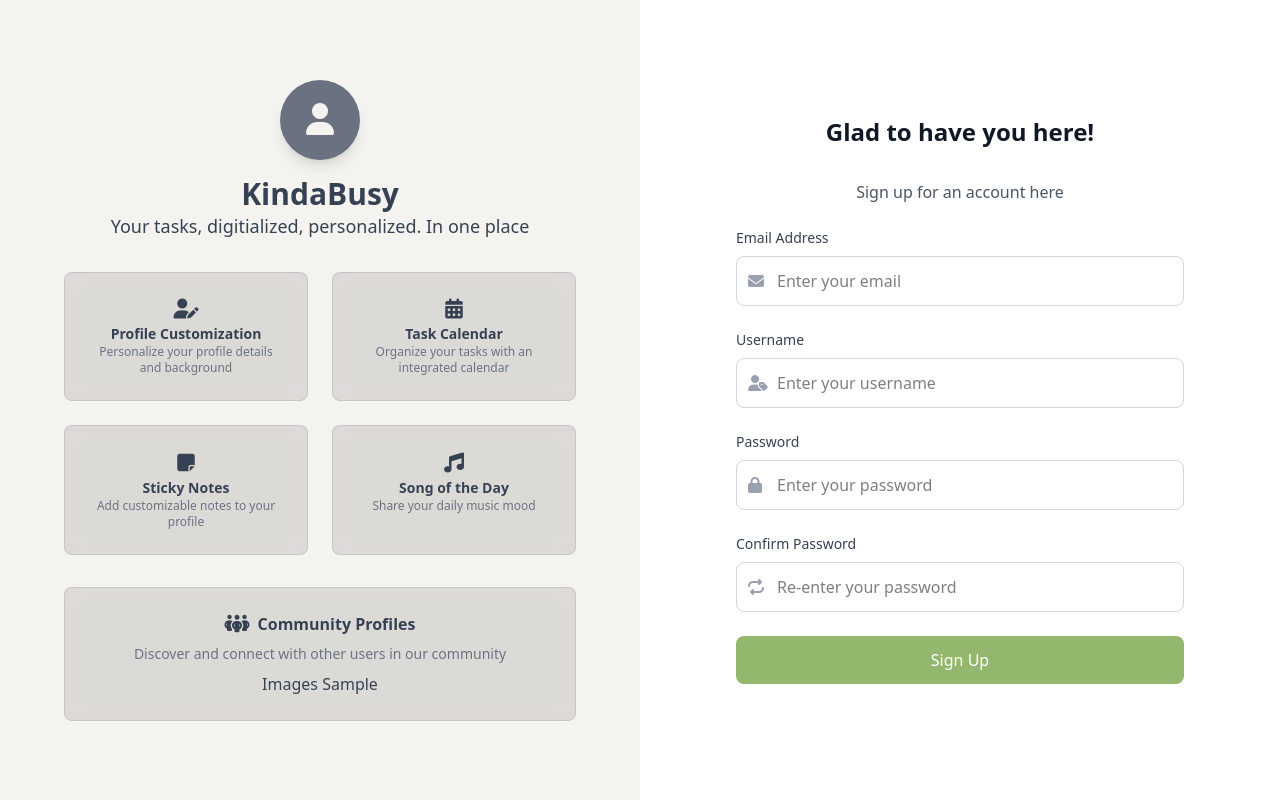
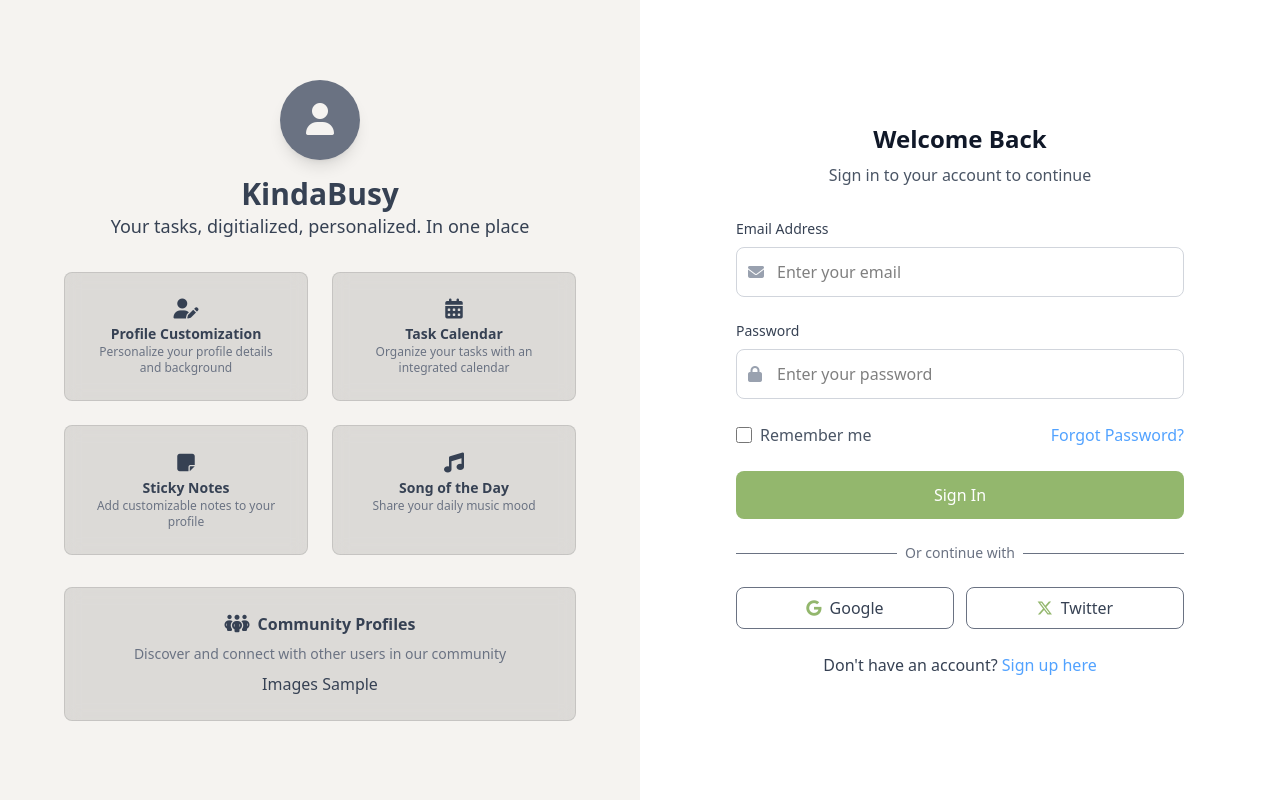
Before and after one commit to MarkLorens/KindaBusy, a React (Vite) app: page /login in a window 1280 px wide. Built offline with nearby package versions, Linux system fonts and the light colour scheme; no server answers.

Commit message:
Implemented login/register form toggle

```diff
--- a/src/App.jsx
+++ b/src/App.jsx
@@ -2,7 +2,7 @@ import { BrowserRouter, Routes, Route, Navigate } from "react-router-dom";
 import Login from "./pages/Login.jsx";
 import Home from "./pages/Home.jsx";
 import Task from "./pages/Task.jsx";
-import { ModalProvider } from "../ModalContext.jsx";
+import { ModalProvider } from "./context/ModalContext.jsx";
 import { AuthContext } from "./context/authcontext.jsx";
 import { Protected } from "./components/Protected.jsx";
 import { GuestOnly } from "./components/GuestOnly.jsx";
--- a/src/components/FormRegister.jsx
+++ b/src/components/FormRegister.jsx
@@ -1,6 +1,6 @@
 import { use, useState } from "react";
 
-const FormRegister = () => {
+const FormRegister = ({ onToggle }) => {
   const [email, setEmail] = useState("");
   const [password, setPassword] = useState("");
   const [confirmPassword, setConfirmPassword] = useState("");
@@ -16,8 +16,8 @@ const FormRegister = () => {
           <h2 className="text-2xl font-bold text-gray-900 mb-2">
             Glad to have you here!
           </h2>
+          <p className="text-gray-600">Sign up for an account here</p>
         </div>
-        <p className="text-gray-600">Sign up for an account here</p>
         <form action="#" className="space-y-6" id="Register-Form">
           <div id="Email-Form" className="text-left">
             <label
@@ -102,6 +102,17 @@ const FormRegister = () => {
               Sign Up
             </button>
           </div>
+          <div id="SignUp">
+            <span className="text-gray-700">
+              Already have an account?{" "}
+              <span
+                onClick={onToggle}
+                className="text-md text-blue-400 cursor-pointer hover:text-blue-500 transition-colors"
+              >
+                Sign in here
+              </span>
+            </span>
+          </div>
         </form>
       </div>
     </div>
--- a/src/components/formLogin.jsx
+++ b/src/components/formLogin.jsx
@@ -3,7 +3,7 @@ import { getAuth, signInWithEmailAndPassword } from "firebase/auth";
 import { useState } from "react";
 import { useNavigate } from "react-router-dom";
 
-const formLogin = () => {
+const formLogin = ({ onToggle }) => {
   const [email, setEmail] = useState("");
   const [password, setPassword] = useState("");
   const [error, setError] = useState(null);
@@ -122,7 +122,10 @@ const formLogin = () => {
         <div id="SignUp">
           <span className="text-gray-700">
             Don't have an account?{" "}
-            <span className="text-md text-blue-400 cursor-pointer hover:text-blue-500 transition-colors">
+            <span
+              onClick={onToggle}
+              className="text-md text-blue-400 cursor-pointer hover:text-blue-500 transition-colors"
+            >
               Sign up here
             </span>
           </span>
--- a/src/pages/home.jsx
+++ b/src/pages/home.jsx
@@ -1,6 +1,6 @@
 import Calendar from "../components/calendar.jsx";
 import Navbar from "../components/Navbar.jsx";
-import { UseModal } from "../../ModalContext.jsx";
+import { UseModal } from "../context/ModalContext.jsx";
 
 const Home = () => {
   const { openModal } = UseModal();
--- a/src/pages/login.jsx
+++ b/src/pages/login.jsx
@@ -1,12 +1,23 @@
+import { useState } from "react";
 import FormLeftSection from "../components/formLeftSection";
 import FormLogin from "../components/formLogin";
 import FormRegister from "../components/FormRegister";
 
 const Login = () => {
+  const [register, setRegister] = useState(false);
+
+  const toggleForm = () => {
+    setRegister((prev) => !prev);
+  };
+
   return (
     <div className="w-full h-screen flex">
       <FormLeftSection />
-      <FormRegister />
+      {register ? (
+        <FormRegister onToggle={toggleForm} />
+      ) : (
+        <FormLogin onToggle={toggleForm} />
+      )}
     </div>
   );
 };
--- a/src/pages/task.jsx
+++ b/src/pages/task.jsx
@@ -1,6 +1,6 @@
 import Navbar from "../components/Navbar.jsx";
 import { useState, useEffect, useRef } from "react";
-import { UseModal } from "../../ModalContext.jsx";
+import { UseModal } from "../context/ModalContext.jsx";
 
 const Tasks = () => {
   const [open, setOpen] = useState(false);
```
Also changed, not shown: src/context/ModalContext.jsx (renamed from ModalContext.jsx).
